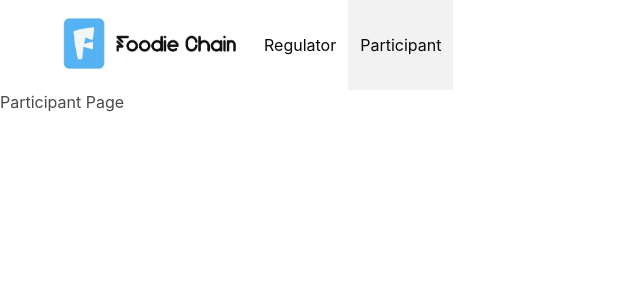
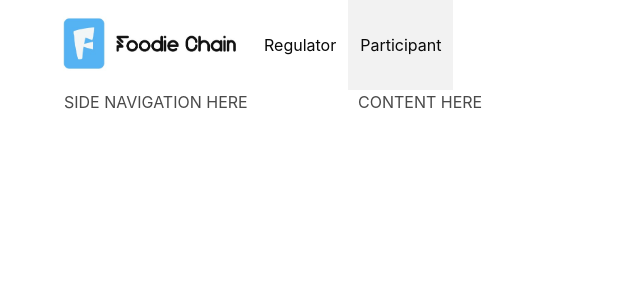
Before and after one commit to n1k0ver3E/COMP6452_Project, a React (Create React App) app in the folder client/: page /participant in a window 1280 px wide. Shown: the top 300 px of the page, without its empty margins (0-640 px from the left). Built offline with nearby package versions, Linux system fonts and the light colour scheme.

Commit message:
fc-30 implement simple 2 column layout

```diff
--- a/client/src/pages/Participant/Participant.tsx
+++ b/client/src/pages/Participant/Participant.tsx
@@ -3,10 +3,16 @@ import HomeNavbar from '../../components/HomeNavbar'
 
 const Participant: FC = () => {
   return (
-    <div>
+    <>
       <HomeNavbar type={'participant'} />
-      <h1>Participant Page</h1>
-    </div>
+      <div className="container">
+        <div className="columns">
+          <div className="column is-3">SIDE NAVIGATION HERE</div>
+
+          <div className="column is-9">CONTENT HERE</div>
+        </div>
+      </div>
+    </>
   )
 }
 
--- a/client/src/pages/Regulator/Regulator.tsx
+++ b/client/src/pages/Regulator/Regulator.tsx
@@ -3,10 +3,10 @@ import HomeNavbar from '../../components/HomeNavbar'
 
 const Regulator: FC = () => {
   return (
-    <div>
+    <>
       <HomeNavbar type={'regulator'} />
       <h1>Regulator Page</h1>
-    </div>
+    </>
   )
 }
 
```
